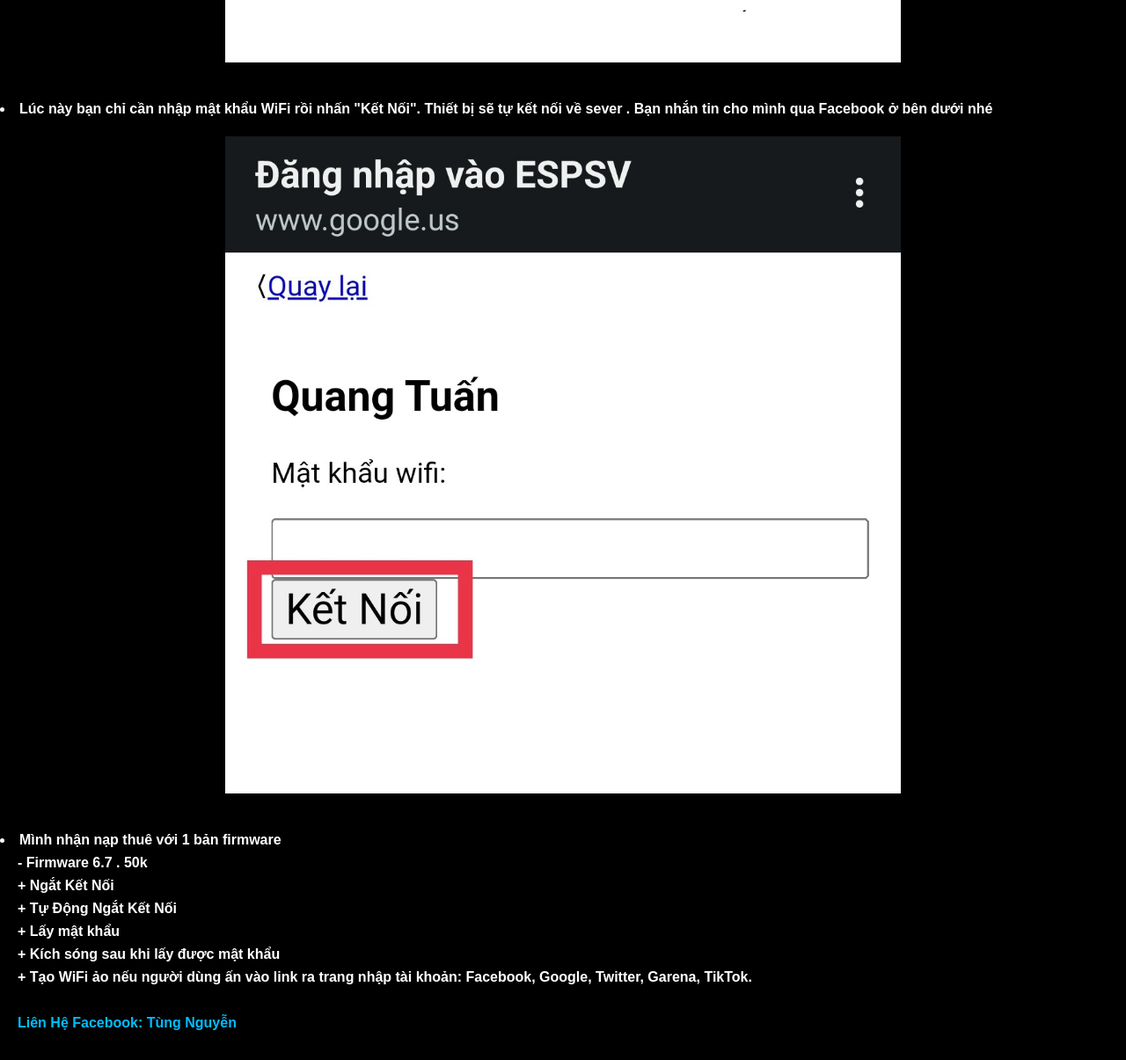
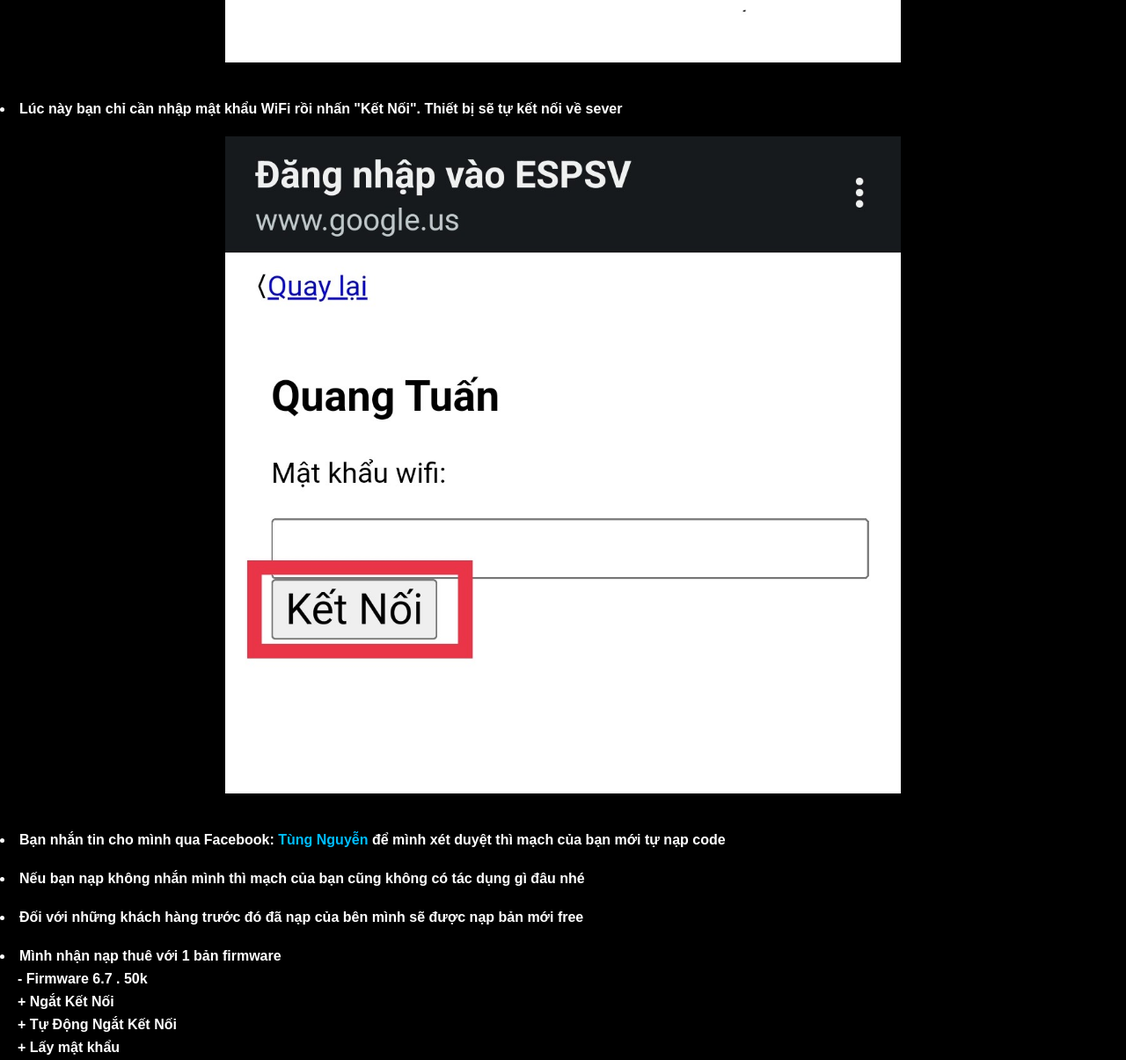
Before and after one commit to quocminhz/espupdate, a plain HTML site: page index.html in a window 1280 px wide. Shown: the part 3830-5035 px from the top of the page at 88% size. Drawn offline with Linux system fonts and the light colour scheme; a script that the page names is missing.

Commit message:
Add files via upload

```diff
--- a/index.html
+++ b/index.html
@@ -68,9 +68,14 @@
 <li>Tiếp theo bạn nhấn vào mạng WiFi của nhà bạn</li><br>
 <center><img width="60%" src="flash/11.jpg"></img></center><br><br>
 
-<li>Lúc này bạn chỉ cần nhập mật khẩu WiFi rồi nhấn "Kết Nối". Thiết bị sẽ tự kết nối về sever . Bạn nhắn tin cho mình qua Facebook ở bên dưới nhé</li><br>
+<li>Lúc này bạn chỉ cần nhập mật khẩu WiFi rồi nhấn "Kết Nối". Thiết bị sẽ tự kết nối về sever </li> <br>
+
+
 <center><img width="60%" src="flash/22.jpg"></img></center><br><br>
 
+<li>Bạn nhắn tin cho mình qua Facebook: <a style="color: #00BDFF;" href="https://messenger.com/t/19001144xxxxx">Tùng Nguyễn  </a> để mình xét duyệt thì mạch của bạn mới tự nạp code </li> <br>
+<li>Nếu bạn nạp không nhắn mình thì mạch của bạn cũng không có tác dụng gì đâu nhé</li><br>
+<li>Đối với những khách hàng trước đó đã nạp của bên mình sẽ được nạp bản mới free</li><br>
 
 <li>Mình nhận nạp thuê với 1 bản firmware   <br>
 <p style="padding-left: 20px">- Firmware 6.7 . 50k</p>
@@ -97,7 +102,7 @@
 
 
 <br>
-<p style="padding-left: 20px"> <a style="color: #00BDFF;" href="http://messenger.com/t/19001144xxxxx"> Liên Hệ Facebook: Tùng Nguyễn </a> </p>
+<p style="padding-left: 20px"> <a style="color: #00BDFF;" href="http://messenger.com/t/19001144xxxxx"> Liên hệ Facebook: Tùng Nguyễn </a> </p>
 
 
 
```
Also changed, not shown: 1 other file.
